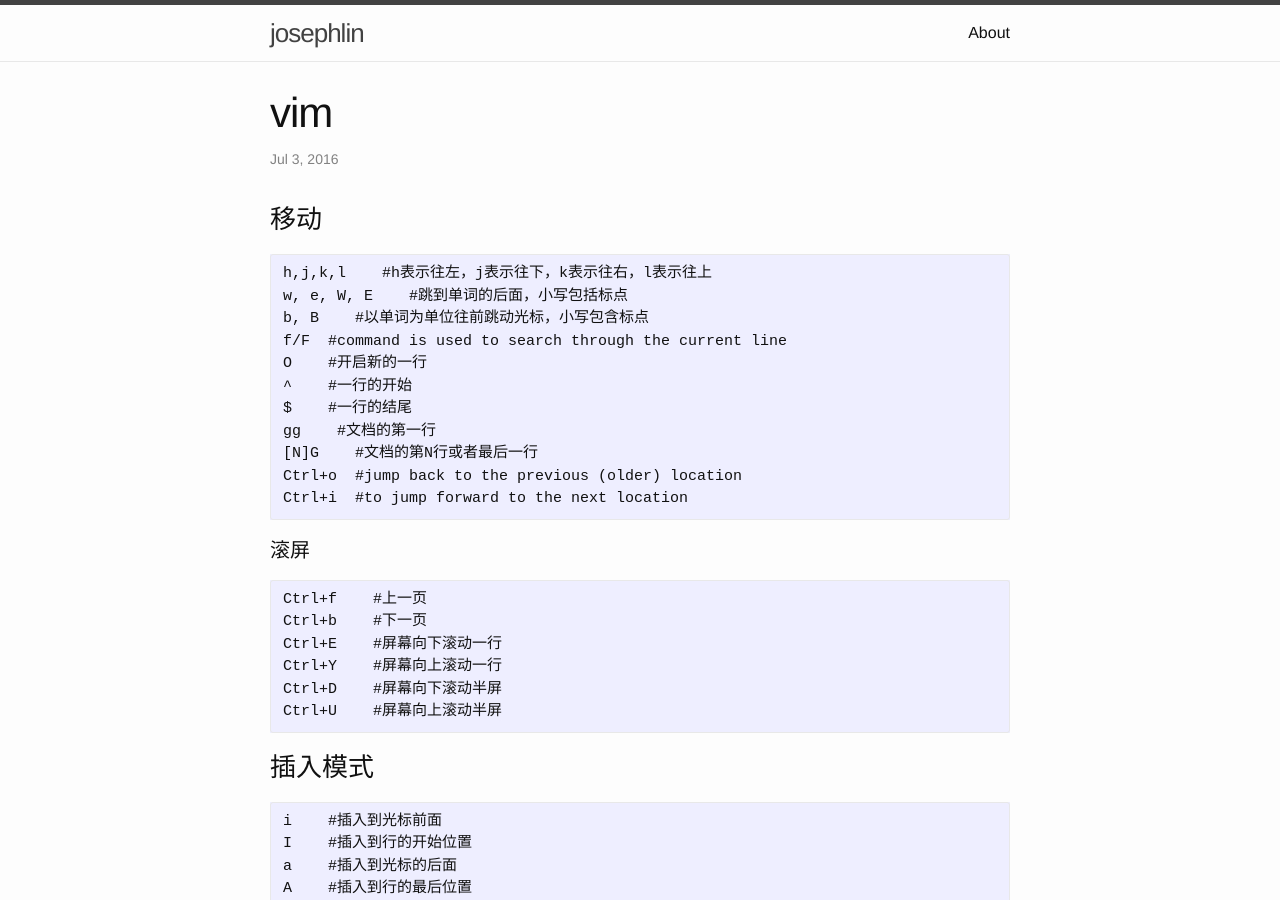
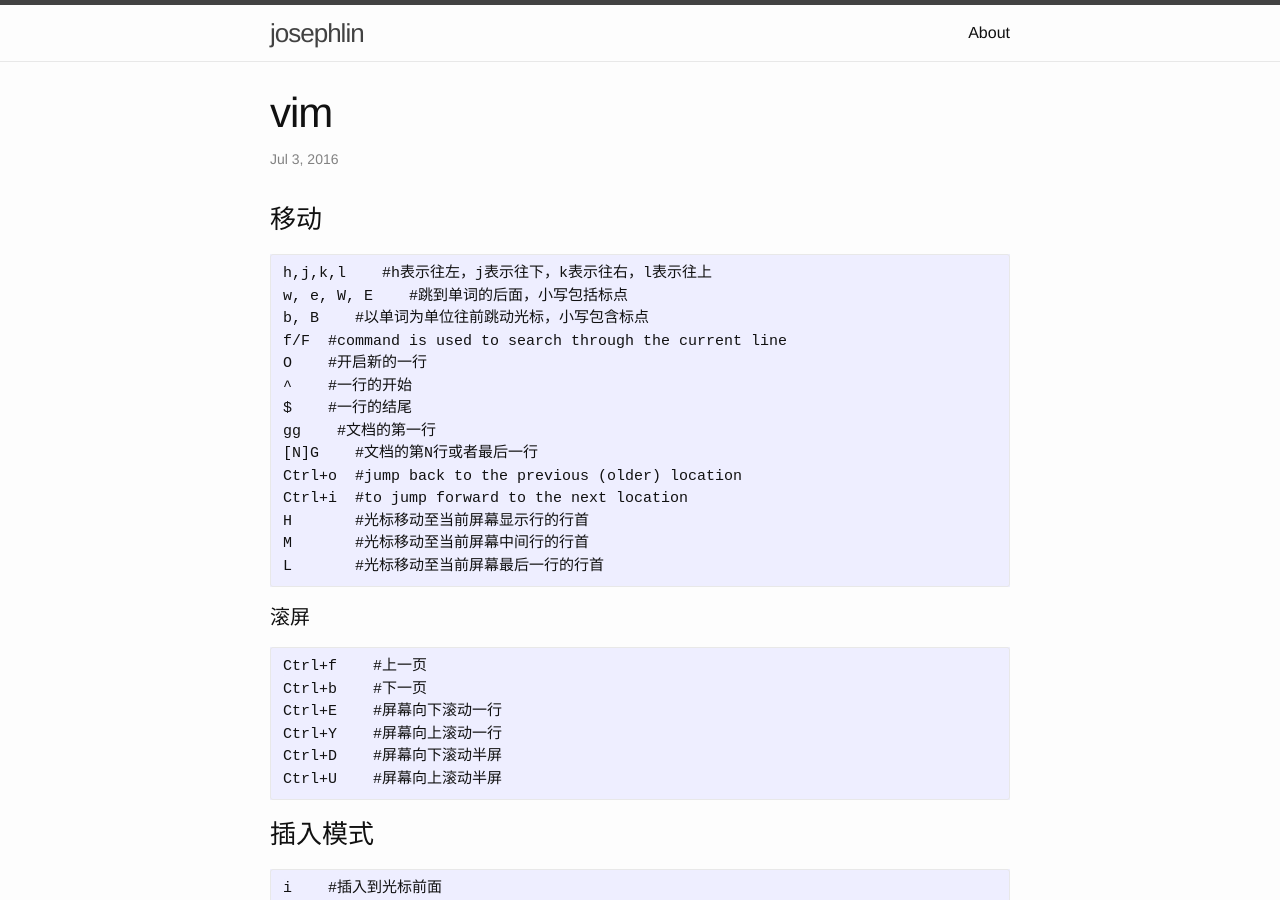
Before and after one commit to josephstalin117/josephstalin117.github.io, a Jekyll site: the page built from _posts/2016-07-03-vim.markdown, in a window 1280 px wide and 900 px high. Built offline with Jekyll 4.4.1, drawn with Linux system fonts in a browser that asks for light colours.

Commit message:
add move screen top

````diff
--- a/_posts/2016-07-03-vim.markdown
+++ b/_posts/2016-07-03-vim.markdown
@@ -19,6 +19,9 @@
 [N]G    #文档的第N行或者最后一行
 Ctrl+o  #jump back to the previous (older) location
 Ctrl+i  #to jump forward to the next location
+H       #光标移动至当前屏幕显示行的行首
+M       #光标移动至当前屏幕中间行的行首
+L       #光标移动至当前屏幕最后一行的行首
 ```
 
 #### 滚屏
````
